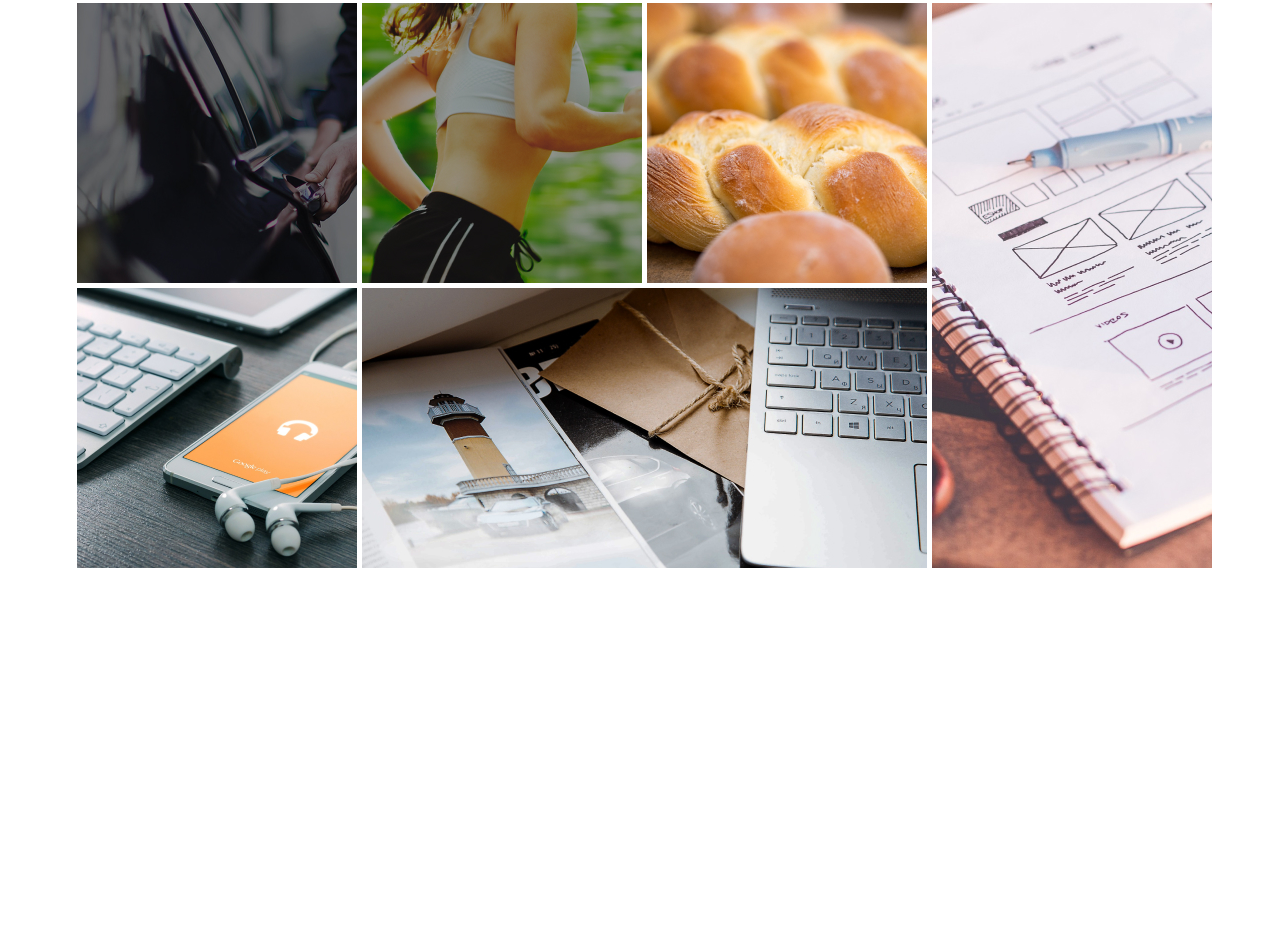
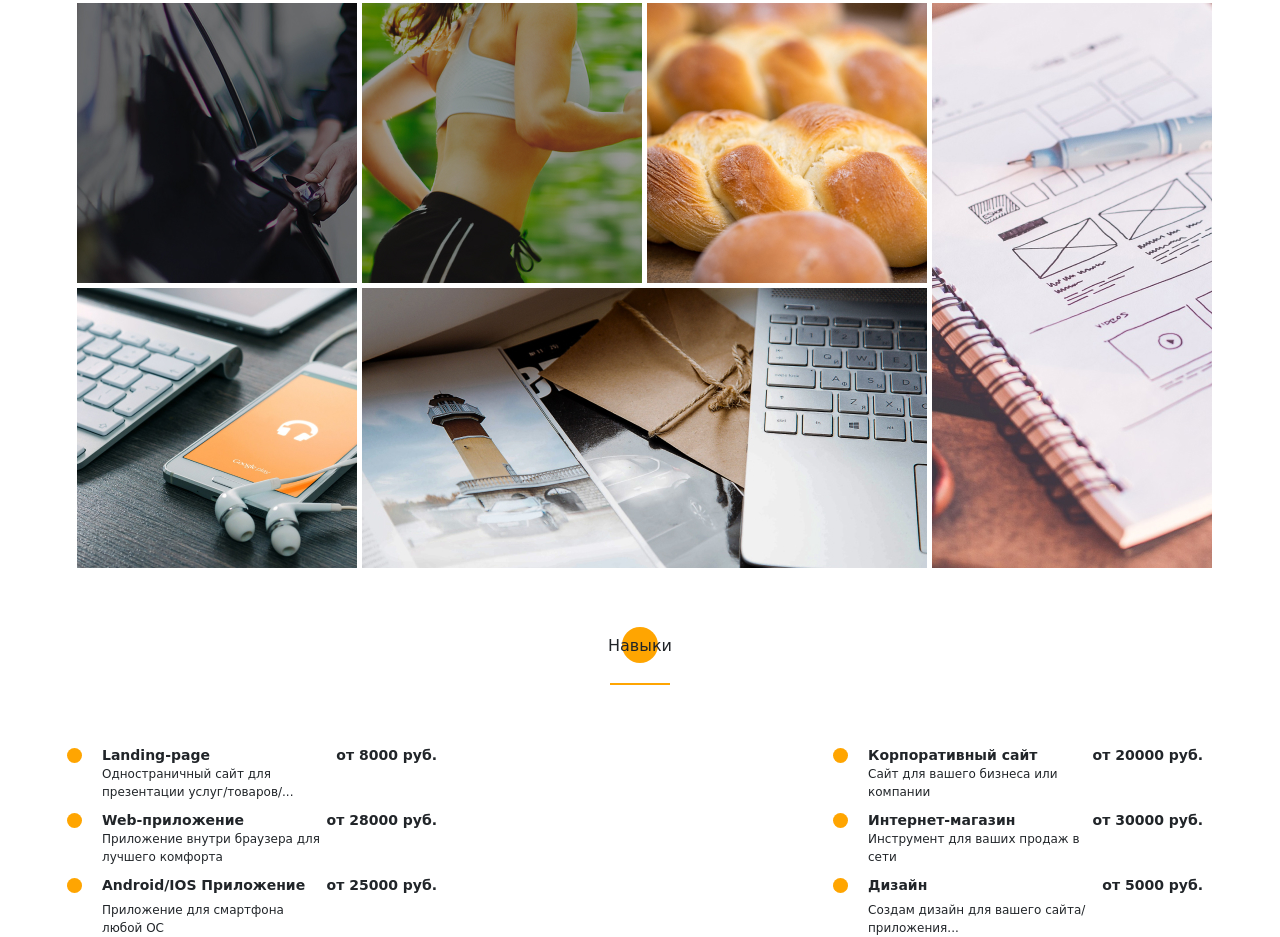
Before and after one commit to KataRru/KataRru.github.io, a website: page app/index.html in a window 1280 px wide. Shown: the part 3686-4623 px from the top of the page. Before the commit the page ends 4254 px from the top, so only its background shows below. Drawn offline with Linux system fonts and the light colour scheme; a web font is replaced by a local one.

Commit message:
new section prices

```diff
--- a/app/index.html
+++ b/app/index.html
@@ -291,6 +291,46 @@
     </div>
 </section>
 
+<section class="prices">
+    <div class="container">
+        <h2 class="prices__title">Навыки</h2>
+        <div class="divider"></div>
+
+        <div class="prices__list">
+            <div class="prices__items">
+                <div class="prices__subtitle">Landing-page</div>
+                <div class="prices__pay">от 8000 руб.</div>
+                <div class="prices__dscr">Одностраничный сайт для презентации услуг/товаров/...</div>
+            </div>
+            <div class="prices__items">
+                <div class="prices__subtitle">Корпоративный сайт</div>
+                <div class="prices__pay">от 20000 руб.</div>
+                <div class="prices__dscr">Сайт для вашего бизнеса или компании</div>
+            </div>
+            <div class="prices__items">
+                <div class="prices__subtitle">Web-приложение</div>
+                <div class="prices__pay">от 28000 руб.</div>
+                <div class="prices__dscr">Приложение внутри браузера для лучшего комфорта</div>
+            </div>
+            <div class="prices__items">
+                <div class="prices__subtitle">Интернет-магазин</div>
+                <div class="prices__pay">от 30000 руб.</div>
+                <div class="prices__dscr">Инструмент для ваших продаж в сети</div>
+            </div>
+            <div class="prices__items">
+                <div class="prices__subtitle">Android/IOS Приложение</div>
+                <div class="prices__pay">от 25000 руб.</div>
+                <div class="prices__dscr">Приложение для смартфона любой ОС</div>
+            </div>
+            <div class="prices__items">
+                <div class="prices__subtitle">Дизайн</div>
+                <div class="prices__pay">от 5000 руб.</div>
+                <div class="prices__dscr">Создам дизайн для вашего сайта/приложения...</div>
+            </div>
+        </div>
+    </div>
+</section>
+
     <script src="js/main.min.js"></script>
 </body>
 </html>
--- /dev/null
+++ b/app/scss/blocks/_prices.scss
@@ -0,0 +1,71 @@
+.prices {
+    padding-top: 66px;
+
+    &__title {
+        font-weight: 500;
+        font-size: 16px;
+        line-height: 24px;
+        position: relative;
+        text-align: center;
+        @include before_circle;
+        &:before {
+            top: -7px;
+            left: 50%;
+            transform: translateX(-50%);
+        }
+    }
+
+    &__divider {
+        text-align: center;
+        width: 60px;
+        height: 2px;
+        background-color: $main-color;
+        margin: 25px auto 0 auto;
+    }
+
+    &__list {
+        padding-top: 60px;
+        display: grid;
+        grid-template: repeat(2, 50px) / repeat(2, 360px);
+        gap: 15px;
+        justify-content: space-between;
+    }
+
+    &__items {
+        position: relative;
+        display: grid;
+        grid-template: repeat(2, minmax(21px, auto)) / repeat(2, auto);
+        row-gap: 5px;
+        padding-left: 25px;
+        justify-content: space-between;
+        align-items: center;
+        &:before {
+            content: '';
+            width: 15px;
+            height: 15px;
+            border-radius: 100%;
+            top: 3px;
+            left: -10px;
+            background: $main-color;
+            position: absolute;
+        }
+    }
+
+    &__subtitle {
+        font-weight: 700;
+        font-size: 14px;
+        line-height: 21px;
+    }
+
+    &__pay {
+        font-weight: 700;
+        font-size: 14px;
+        line-height: 21px;
+    }
+
+    &__dscr {
+        font-weight: 500;
+        font-size: 12px;
+        line-height: 18px;
+    }
+}
--- a/app/scss/style.scss
+++ b/app/scss/style.scss
@@ -44,3 +44,4 @@ h1, h2, h3, h4 ,h5, h6 {
 @import 'blocks/resume';
 @import 'blocks/skills';
 @import 'blocks/portfolio';
+@import 'blocks/prices';
```
Also changed, not shown: app/css/style.min.css.
